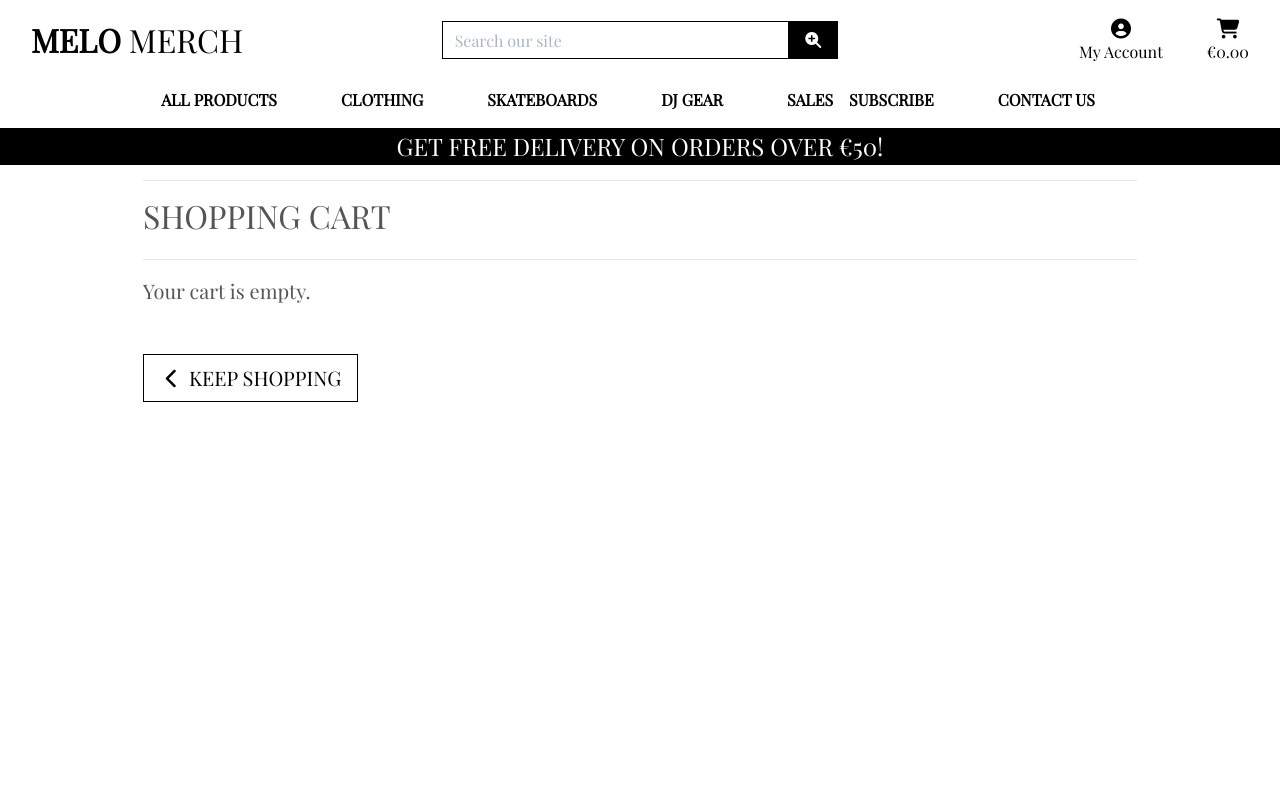
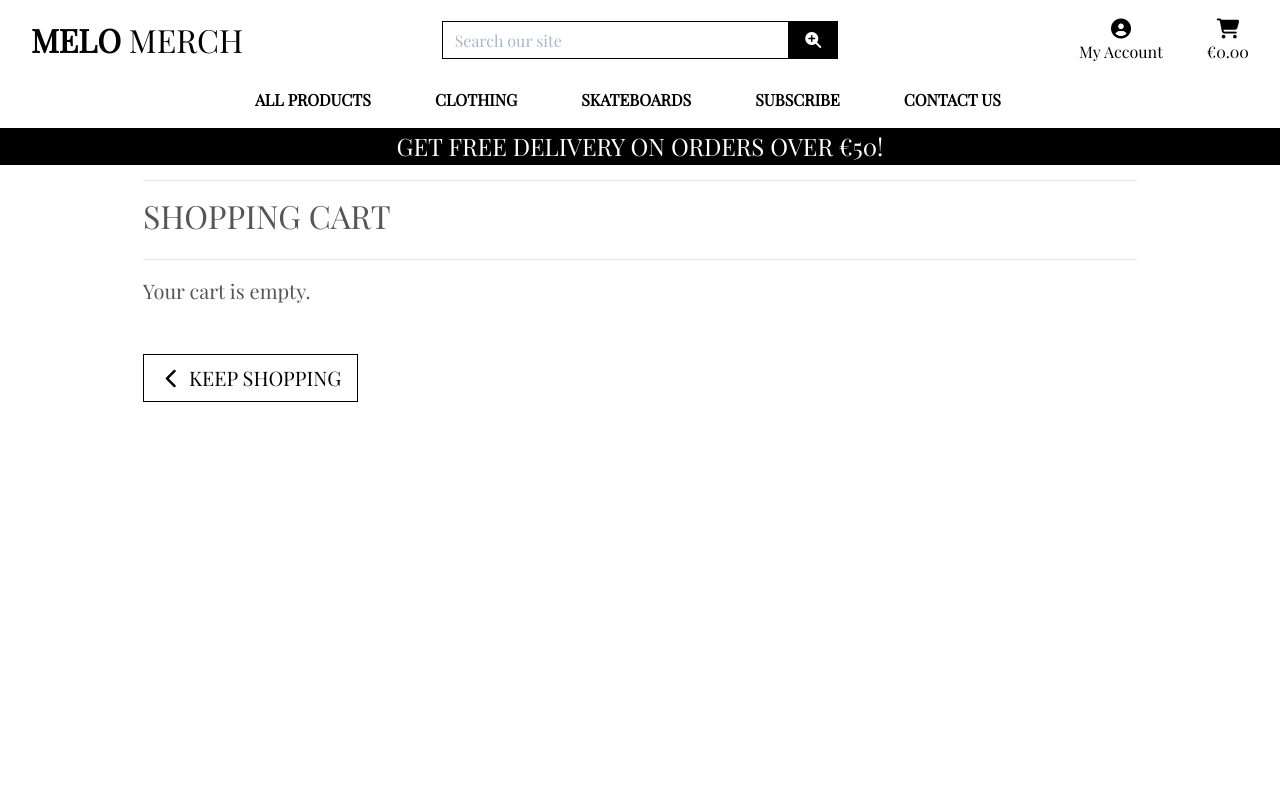
Before and after one commit to richardreiter/melo-merch, a Django app: page /cart/ in a window 1280 px wide. Run offline with Django 3.2, Linux system fonts and the light colour scheme; some libraries are stand-ins or nearby versions.

Commit message:
Delete some nav items

```diff
--- a/templates/includes/main-nav.html
+++ b/templates/includes/main-nav.html
@@ -48,29 +48,6 @@ https://github.com/Code-Institute-Solutions/boutique_ado_v1 -->
             </div>
         </li>
 
-        <li class="nav-item dropdown">
-            <a class="logo-font font-weight-bold nav-link text-black mr-5" href="#" id="dj-link" data-toggle="dropdown" aria-haspopup="true" aria-expanded="false">
-                DJ Gear
-            </a>
-            <div class="dropdown-menu border-0" aria-labelledby="dj-link">
-                <a href="{% url 'products' %}?category=record_players" class="dropdown-item">Record Players</a>
-                <a href="{% url 'products' %}?category=cdjs" class="dropdown-item">CDJs</a>
-                <a href="{% url 'products' %}?category=dj_controllers" class="dropdown-item">DJ Controllers</a>
-                <a href="{% url 'products' %}?category=record_players,cdjs,dj_controllers" class="dropdown-item">All DJ Gear</a>
-            </div>
-        </li>
-
-        <li class="nav-item dropdown">
-            <a class="logo-font font-weight-bold nav-link text-black" href="#" id="specials-link" data-toggle="dropdown" aria-haspopup="true" aria-expanded="false">
-                Sales
-            </a>
-            <div class="dropdown-menu border-0" aria-labelledby="specials-link">
-                <a href="{% url 'products' %}?category=deals" class="dropdown-item">Deals</a>
-                <a href="{% url 'products' %}?category=clearance" class="dropdown-item">Clearance</a>
-                <a href="{% url 'products' %}?category=deals,clearance" class="dropdown-item">All Offers</a>
-            </div>
-        </li>
-
         <li class="nav-item d-block">
             <a class="logo-font font-weight-bold nav-link text-black mr-5" href="{% url 'newsletter' %}" id="subscribe-link" aria-haspopup="true" aria-expanded="false">
                 Subscribe
```
